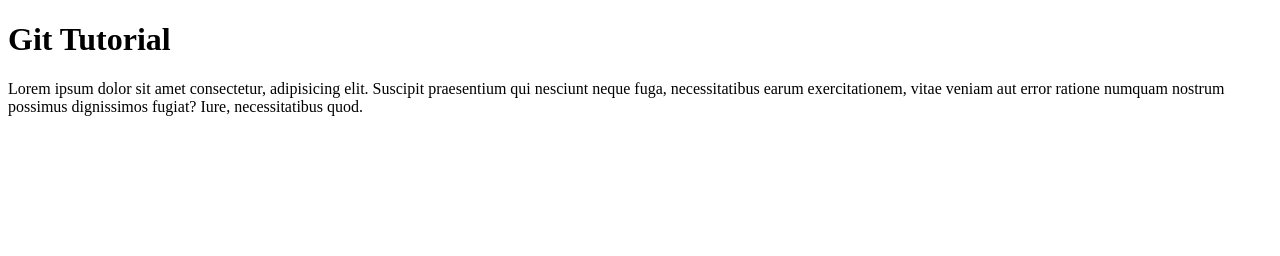
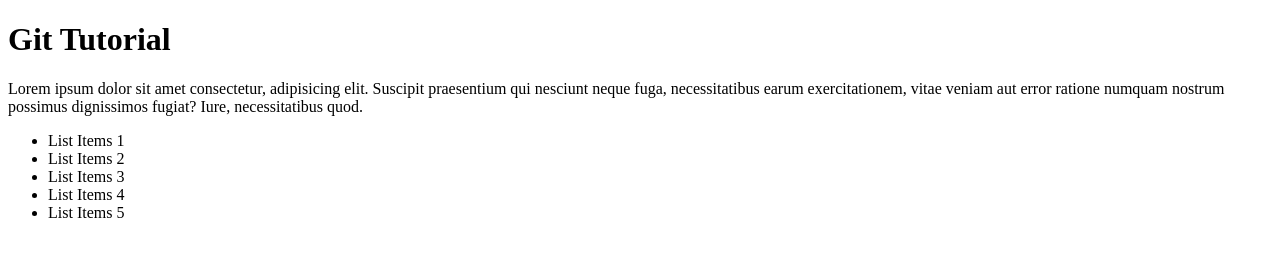
Before and after one commit to Charles151/git-tutorial1, a plain HTML site: page index.html in a window 1280 px wide. Drawn offline with Linux system fonts and the light colour scheme.

Commit message:
Added List-Items

```diff
--- a/index.html
+++ b/index.html
@@ -8,5 +8,13 @@
 <body>
   <h1>Git Tutorial</h1>
   <p>Lorem ipsum dolor sit amet consectetur, adipisicing elit. Suscipit praesentium qui nesciunt neque fuga, necessitatibus earum exercitationem, vitae veniam aut error ratione numquam nostrum possimus dignissimos fugiat? Iure, necessitatibus quod.</p>
+  <ul>
+    <li>List Items 1</li>
+    <li>List Items 2</li>
+    <li>List Items 3</li>
+    <li>List Items 4</li>
+    <li>List Items 5</li>
+
+  </ul>
 </body>
 </html>
```
